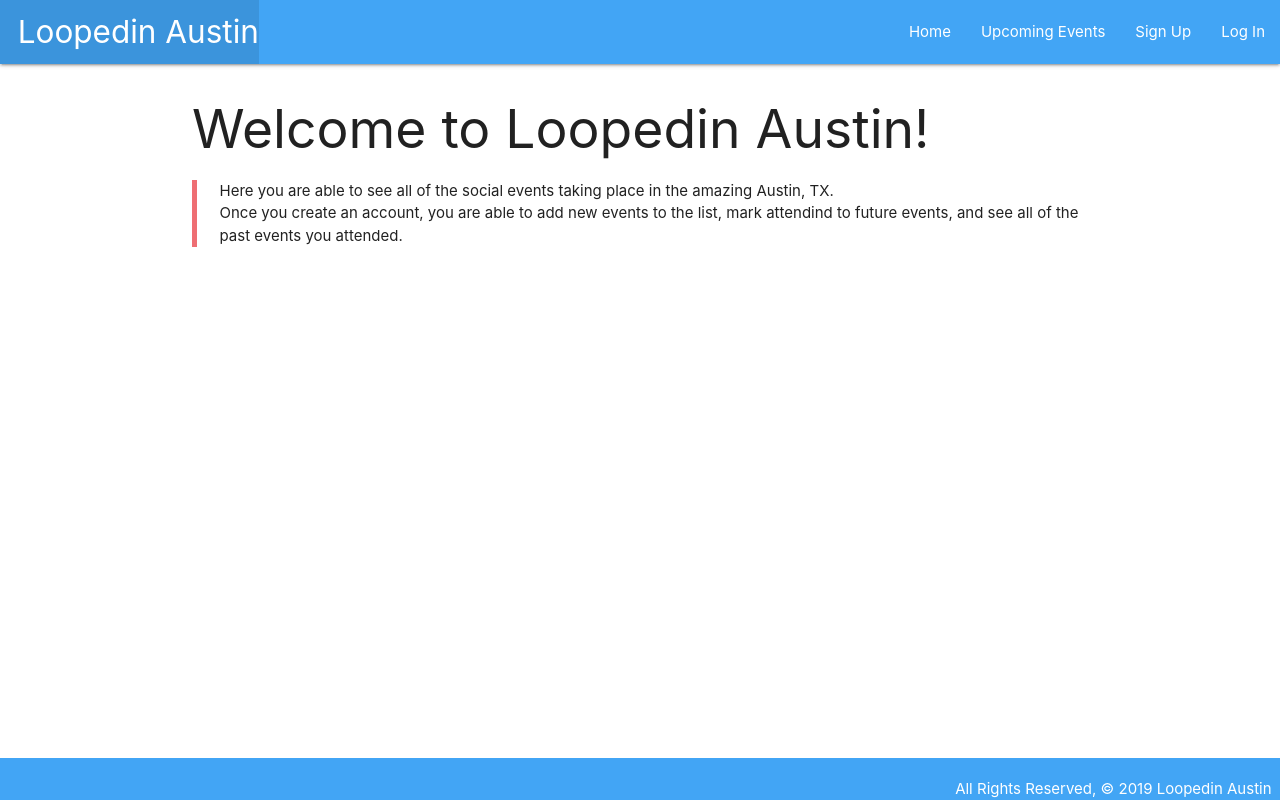
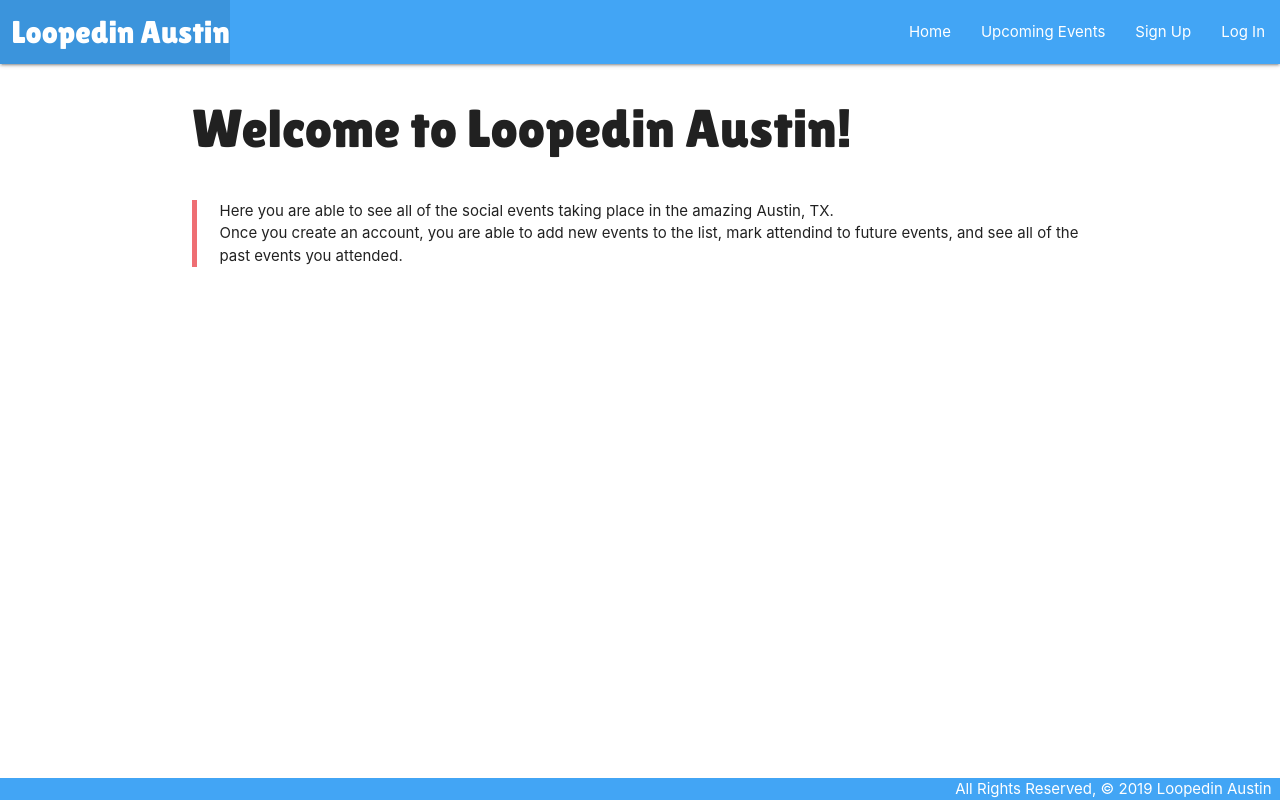
Before and after one commit to tlacerte/Loopedin-Austin, a Django app: page / in a window 1280 px wide. Run offline with Django 3.2, Linux system fonts and the light colour scheme.

Commit message:
updates to font and style

```diff
--- a/main_app/static/css/style.css
+++ b/main_app/static/css/style.css
@@ -5,10 +5,33 @@ body {
 }
 
 main {
-    flex: 1 0 auto;
+    display: grid;
+    grid-template-columns: 1fr;
+    grid-template-rows: 1fr;
 }
 
-footer {
+footer.page-footer {
     padding-top: 0;
     text-align: right;
+    position: fixed;
+    bottom: 0px;
+    left: 0px;
+    right: 0px;
+    margin-bottom: 0px;
 }
+
+h1, h2 {
+    font-family: 'Lilita One', cursive !important;
+}
+
+.brand-logo {
+    font-family: 'Lilita One', cursive !important;
+}
+
+.card-title {
+    font-weight: bold !important;
+}
+
+.card-content {
+    font-size: 1.1em;
+}
--- a/main_app/templates/base.html
+++ b/main_app/templates/base.html
@@ -9,6 +9,7 @@
   <title>Loopedin Austin</title>
   <link rel="stylesheet" href="https://cdnjs.cloudflare.com/ajax/libs/materialize/1.0.0/css/materialize.min.css">
   <link rel="stylesheet" type="text/css" href="{% static 'css/style.css' %}">
+  <link href="https://fonts.googleapis.com/css?family=Lilita+One&display=swap" rel="stylesheet">
   <script src="https://cdnjs.cloudflare.com/ajax/libs/materialize/1.0.0/js/materialize.min.js"></script>
 </head>
 <body>
@@ -18,7 +19,7 @@
         <ul>
           <li><a href="" class="left brand-logo">&nbsp;&nbsp;Loopedin Austin</a></li>
         </ul>
-        <ul class="right">
+        <ul id="nav-mobile" class="right">
           <li><a href="/">Home</a></li>
           <li><a href="{% url 'events_list' %}"">Upcoming Events</a></li>
           {% if user.is_authenticated %}
```
